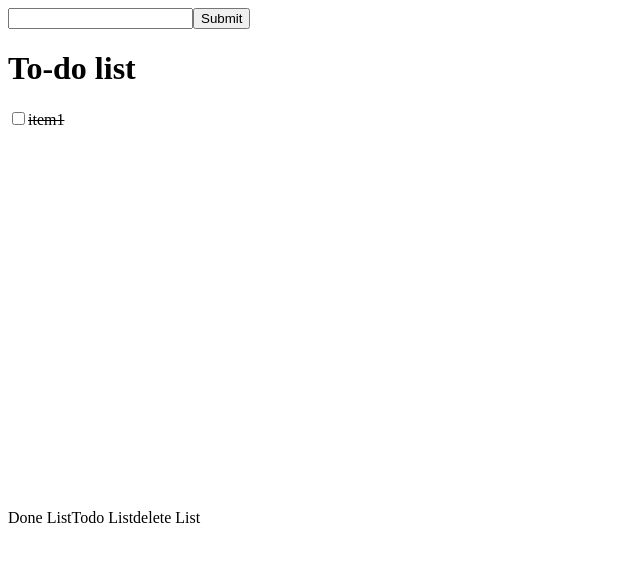
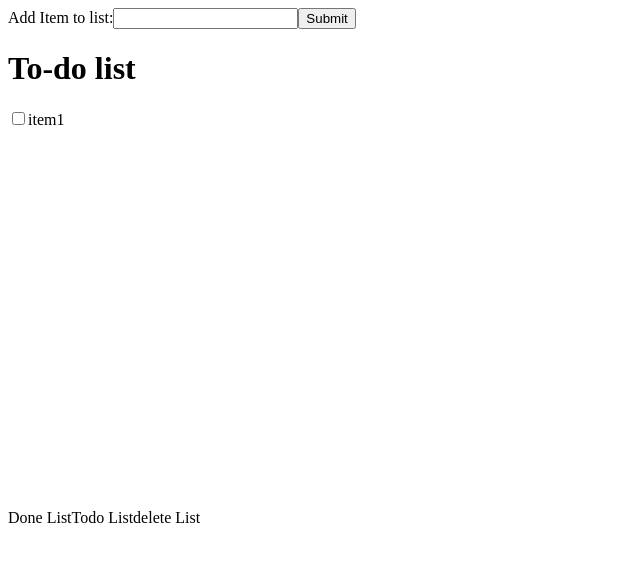
Before and after one commit to sanjay186/TodoApp, a React (Create React App) app: page / in a window 1280 px wide. Shown: the top 562 px of the page, without its empty margins (0-640 px from the left). Built offline with nearby package versions, Linux system fonts and the light colour scheme.

Commit message:
changes in the reducer file

```diff
--- a/src/component/AddValue.jsx
+++ b/src/component/AddValue.jsx
@@ -33,7 +33,9 @@ export class AddValue extends Component{
 
   render(){
       return(
+
         <form onSubmit={this.handleSubmit}>
+            Add Item to list:
           <input type="text" value={this.state.value} onChange={this.handleChange} />
         <input type="submit" value="Submit" />
       </form>
--- a/src/component/List.jsx
+++ b/src/component/List.jsx
@@ -18,8 +18,6 @@ import  CheckBox  from './checkbox';
            <CheckBox value = {el.name}  isdone={el.done}/>
             )}
 
-
-
         </div>
     )
         }
--- a/src/reducer/reducer.js
+++ b/src/reducer/reducer.js
@@ -4,7 +4,7 @@ const initalState = {
     todolist:[
         {
             name:'item1',
-            done:true,
+            done:false,
         },
 
     ]
@@ -33,16 +33,11 @@ function todoReducer(state=initalState ,action){
 
            return{
                 ...state,
-                todolist:{
-                    ...state.todolist,
-                    [m]:{
-                        name:value,
-                        done: isdone,
-                    }
-                }
+                todolist:state.todolist.map(
+                    (todolist , i )=> i === m ?{...todolist,done:isdone}:todolist
 
 
-
+                )
 
             }
         }
```
